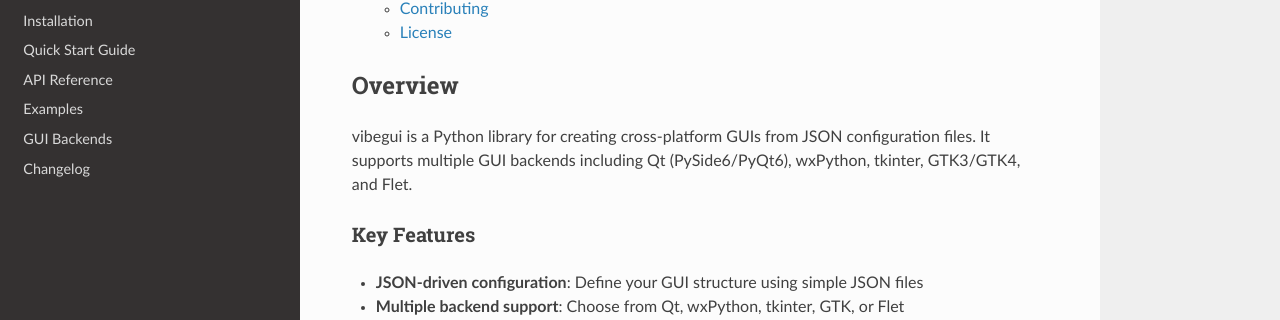
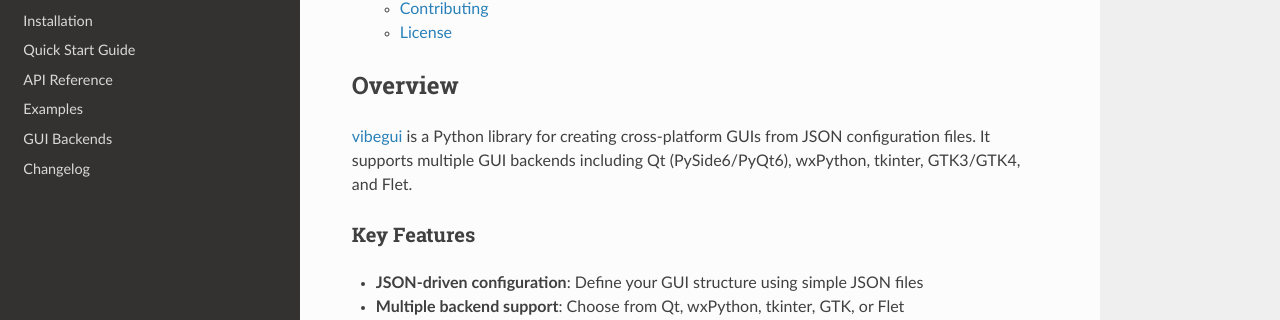
Before and after one commit to jacobwilliams/qtpyguihelper, a Sphinx documentation site: the page built from docs/index.rst, in a window 1280 px wide and 900 px high, scrolled down 1364 px. Shown: the part 131-451 px from the top of the window. Built offline with Sphinx 7.4.7 and the Read the Docs theme 3.1.0, drawn with Linux system fonts in a browser that asks for light colours; part of the change alters nothing that is shown.

Commit message:
doc update

```diff
--- a/docs/index.rst
+++ b/docs/index.rst
@@ -15,7 +15,7 @@ vibegui Documentation
 Overview
 --------
 
-vibegui is a Python library for creating cross-platform GUIs from JSON configuration files.
+`vibegui <https://github.com/jacobwilliams/vibegui>`_ is a Python library for creating cross-platform GUIs from JSON configuration files.
 It supports multiple GUI backends including Qt (PySide6/PyQt6), wxPython, tkinter, GTK3/GTK4, and Flet.
 
 Key Features
```
